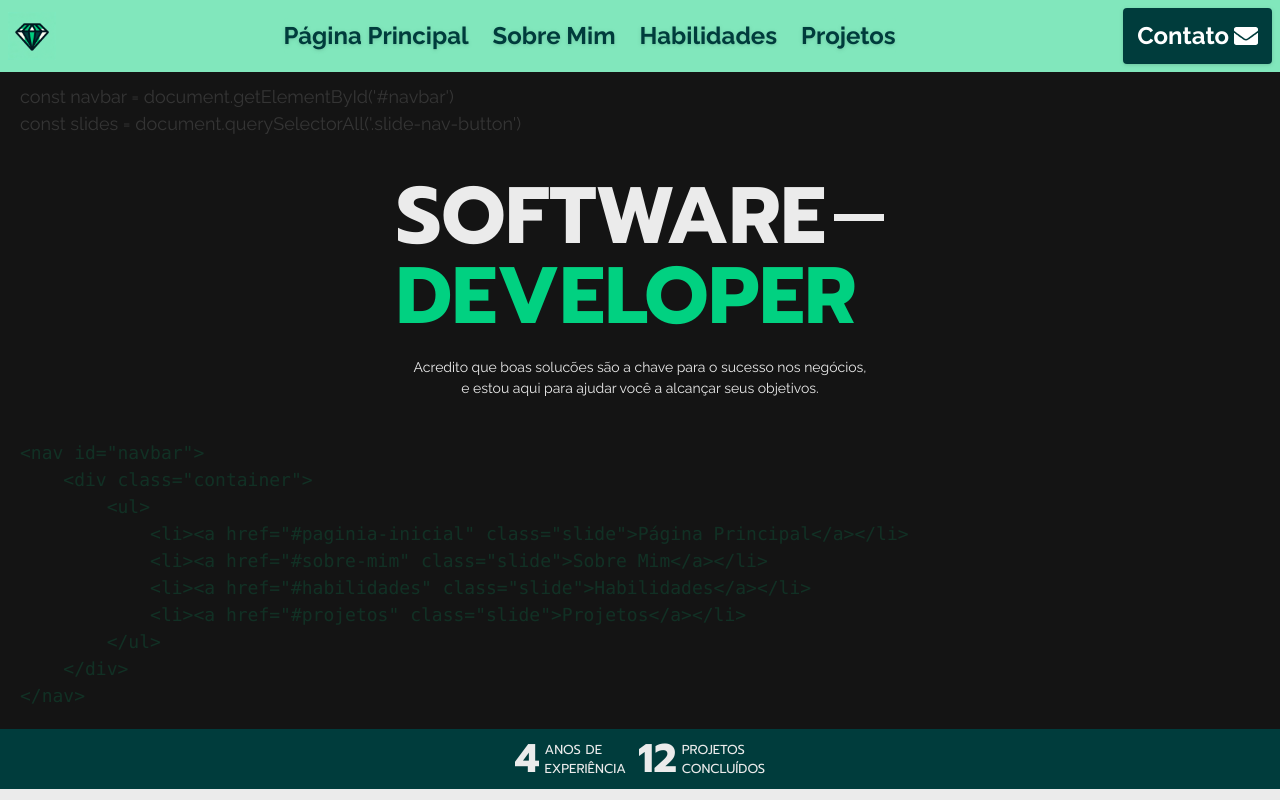
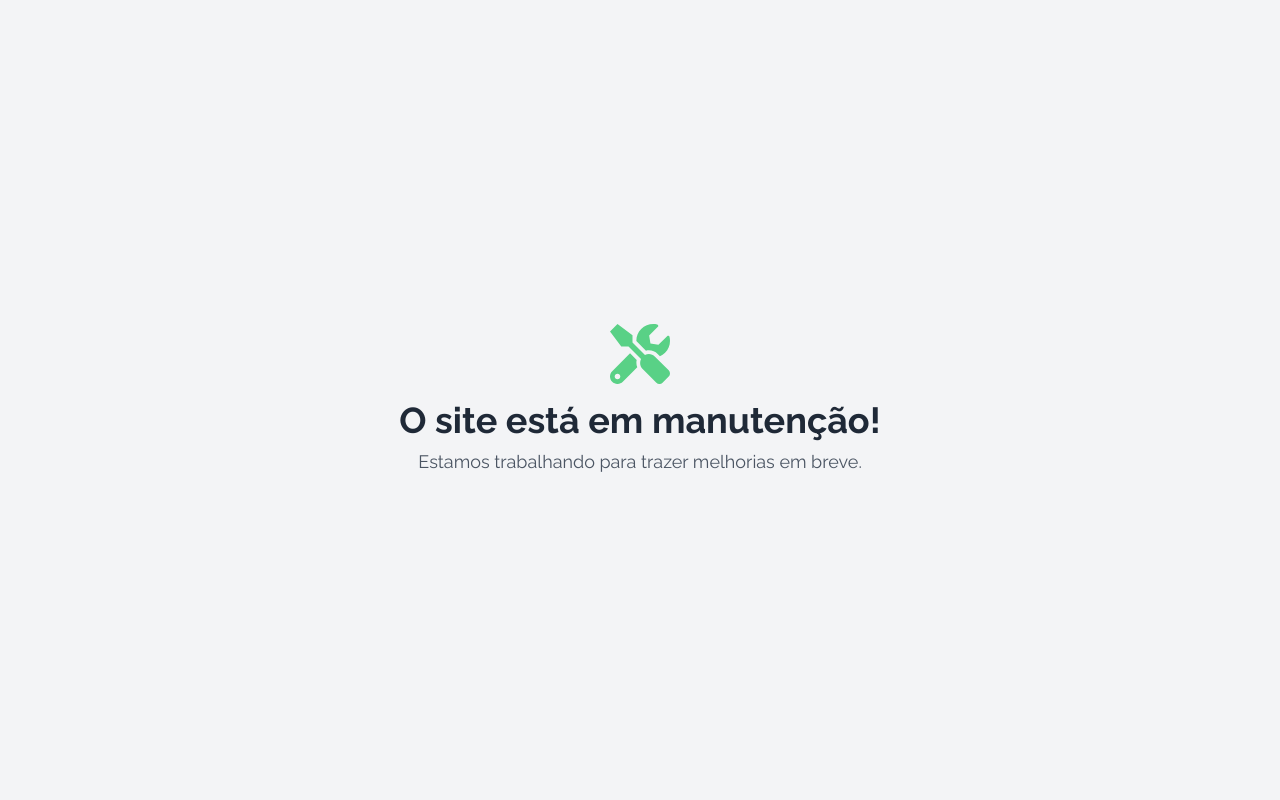
Before and after one commit to hpedrobs/portfolio-frontend, a React (Vite) app in the folder frontend/: page / in a window 1280 px wide. Shown: the top 800 px of the page. Built offline with nearby package versions, Linux system fonts and the light colour scheme.

Commit message:
Criar página de manutenção e colocar o site em manutenção

```diff
--- a/frontend/src/App.tsx
+++ /dev/null
@@ -1,23 +0,0 @@
-import Navbar from './components/Navbar'
-import Home from './components/Home'
-import About from './components/About'
-import Skill from './components/Skill'
-import Project from './components/Project'
-import Contact from './components/Contact'
-import Footer from './components/Footer'
-
-function App() {
-    return (
-        <div>
-            <Navbar />
-            <Home />
-            <About />
-            <Skill />
-            <Project />
-            <Contact />
-            <Footer />
-        </div>
-  )
-}
-
-export default App
--- /dev/null
+++ b/frontend/src/interfaces/App.tsx
@@ -0,0 +1,23 @@
+import Navbar from '../components/Navbar'
+import Home from '../components/Home'
+import About from '../components/About'
+import Skill from '../components/Skill'
+import Project from '../components/Project'
+import Contact from '../components/Contact'
+import Footer from '../components/Footer'
+
+function App() {
+    return (
+        <div>
+            <Navbar />
+            <Home />
+            <About />
+            <Skill />
+            <Project />
+            <Contact />
+            <Footer />
+        </div>
+    )
+}
+
+export default App
--- /dev/null
+++ b/frontend/src/interfaces/Maintenance.tsx
@@ -0,0 +1,13 @@
+import { FaTools } from 'react-icons/fa'
+
+const Maintenance = () => {
+    return (
+        <div className="flex flex-col items-center justify-center min-h-screen bg-gray-100">
+            <FaTools className="text-green-500 text-6xl mb-4 animate-pulse" />
+            <h1 className="text-4xl font-bold text-gray-800">O site está em manutenção!</h1>
+            <p className="text-lg text-gray-600 mt-2">Estamos trabalhando para trazer melhorias em breve.</p>
+        </div>
+    )
+}
+
+export default Maintenance
--- a/frontend/src/main.tsx
+++ b/frontend/src/main.tsx
@@ -1,10 +1,12 @@
 import { StrictMode } from 'react'
 import { createRoot } from 'react-dom/client'
-import App from './App.tsx'
+// import App from './interfaces/App'
+import UnderConstruction from './interfaces/Maintenance'
 import './assets/index.css'
 
 createRoot(document.getElementById('root')!).render(
     <StrictMode>
-        <App />
+        {/* <App /> */}
+        <UnderConstruction />
     </StrictMode>
 )
```
Also changed, not shown: 1 other file (tests, documents, lock files or other folders).
